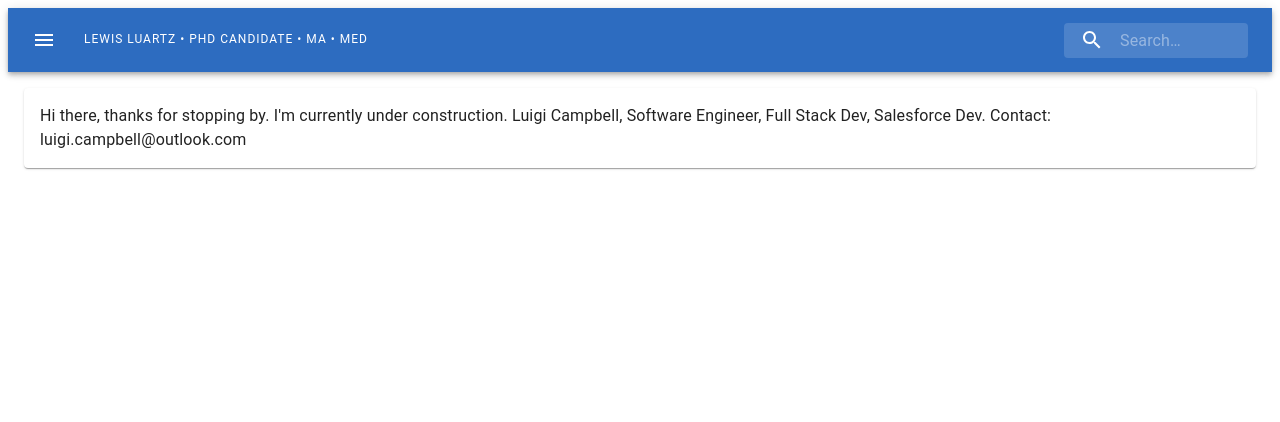
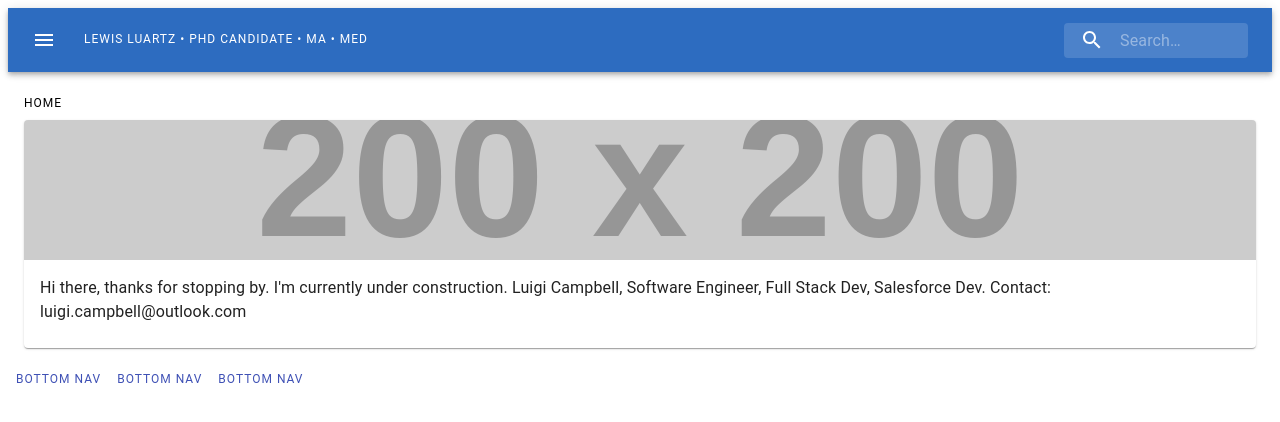
Before and after one commit to luigicampbell/lewis-luartz-cv, a React (Create React App) app: page / in a window 1280 px wide. Shown: the top 422 px of the page. Built offline with nearby package versions, Linux system fonts and the light colour scheme.

Commit message:
worked on card, content, image display and footer

```diff
--- a/public/index.html
+++ b/public/index.html
@@ -14,6 +14,7 @@
     <title>Lewis Luartz's C.V.</title>
   </head>
   <body>
+    <!-- Bootstrapped together with Material UI learn more: https://material-ui.com/ and React -->
     <noscript>You need to enable JavaScript to run this app.</noscript>
     <div id="root"></div>
   </body>
--- a/src/App.js
+++ b/src/App.js
@@ -1,6 +1,7 @@
 import React from 'react';
 import SearchAppBar from './components/navbar/Navbar';
 import Home from './components/pages/Home';
+import Footer from './components/footer/Footer';
 import './App.css';
 
 const App = () => {
@@ -8,6 +9,7 @@ const App = () => {
     <div>
       <SearchAppBar />
       <Home />
+      <Footer />
     </div>
   );
 }
--- /dev/null
+++ b/src/components/footer/Footer.js
@@ -0,0 +1,33 @@
+import React from 'react';
+import Link from '@material-ui/core/Link';
+import Typography from '@material-ui/core/Typography';
+import { makeStyles } from '@material-ui/core/styles';
+import { Grid } from '@material-ui/core';
+
+const useStyles = makeStyles(theme => ({
+  link: {
+    margin: theme.spacing(1),
+  },
+}));
+
+const Footer = () => {
+  const classes = useStyles();
+  const dudUrl = '';
+  return (
+    <Grid alignContent="center">
+      <Typography variant="overline">
+      <Link href={dudUrl} align="center" className={classes.link}>
+        Bottom Nav
+      </Link>
+      <Link href={dudUrl} align="center" className={classes.link}>
+        Bottom Nav
+      </Link>
+      <Link href={dudUrl} align="center" className={classes.link}>
+        Bottom Nav
+      </Link>
+      </Typography>
+    </Grid>
+  );
+}
+
+export default Footer;
--- a/src/components/pages/Home.js
+++ b/src/components/pages/Home.js
@@ -1,12 +1,15 @@
 import React from 'react';
 import { makeStyles } from '@material-ui/core/styles';
-import { Paper, Grid } from '@material-ui/core';
+import { Grid, Card, CardMedia, CardContent } from '@material-ui/core';
 import Typography from '@material-ui/core/Typography';
 
 const useStyles = makeStyles(theme => ({
   root: {
     padding: theme.spacing(2),
   },
+  media: {
+    height: 140
+  }
 }));
 
 const  Home = () => {
@@ -15,12 +18,26 @@ const  Home = () => {
   return (
     <Grid container className={classes.root} spacing={2}>
       <Grid item xs={12}>
-        <Paper className={classes.root}>
-          <Typography component="p">
-            Hi there, thanks for stopping by. I'm currently under construction.
-            Luigi Campbell, Software Engineer, Full Stack Dev, Salesforce Dev. Contact: luigi.campbell@outlook.com
-          </Typography>
-        </Paper>
+        <Typography
+          component="h1"
+          variant="overline"
+        >
+          Home
+        </Typography>
+        <Card title="About Lewis Luartz">
+          <CardMedia
+            title="Lewis Luartz"
+            className={classes.media}
+            image="https://via.placeholder.com/200"
+            alt="Lewis Luartz - Lecture Image"
+          />
+          <CardContent>
+            <Typography component="p">
+              Hi there, thanks for stopping by. I'm currently under construction.
+              Luigi Campbell, Software Engineer, Full Stack Dev, Salesforce Dev. Contact: luigi.campbell@outlook.com
+            </Typography>
+          </CardContent>
+        </Card>
       </Grid>
     </Grid>
   );
```
